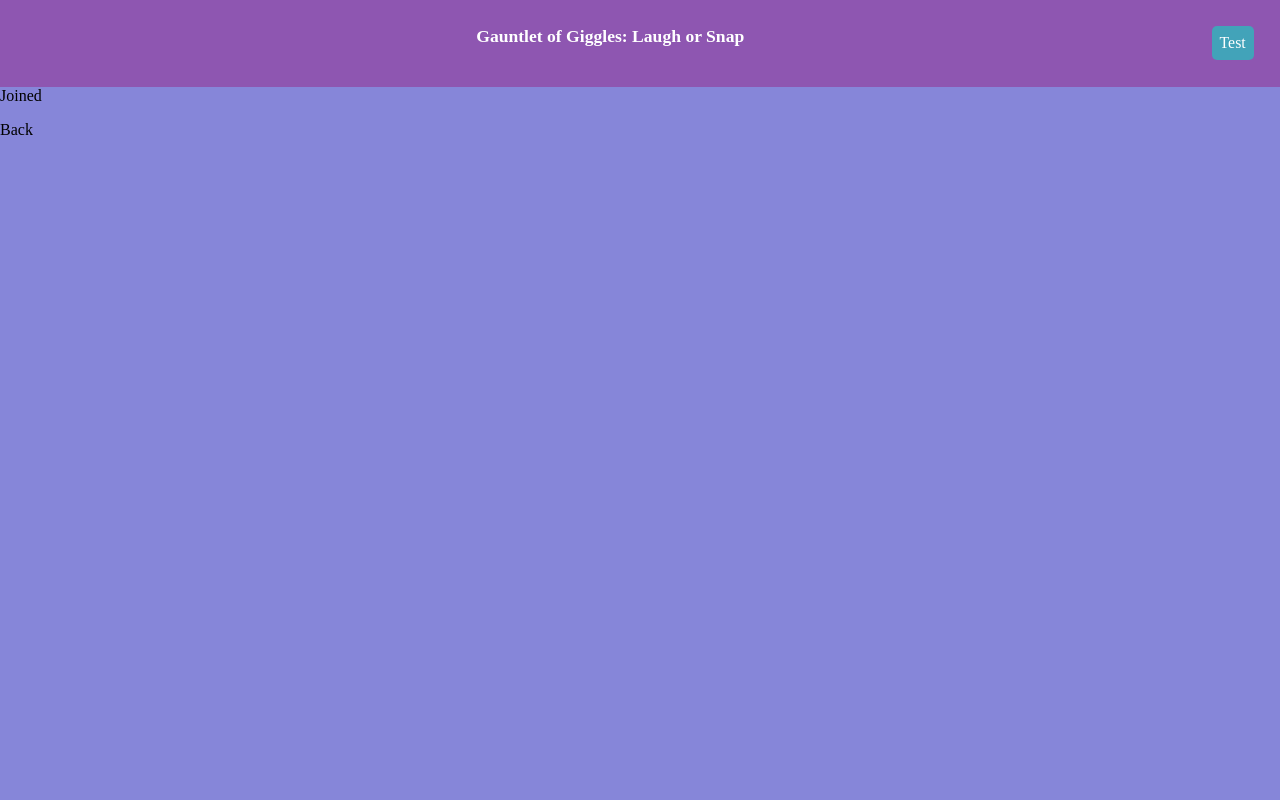
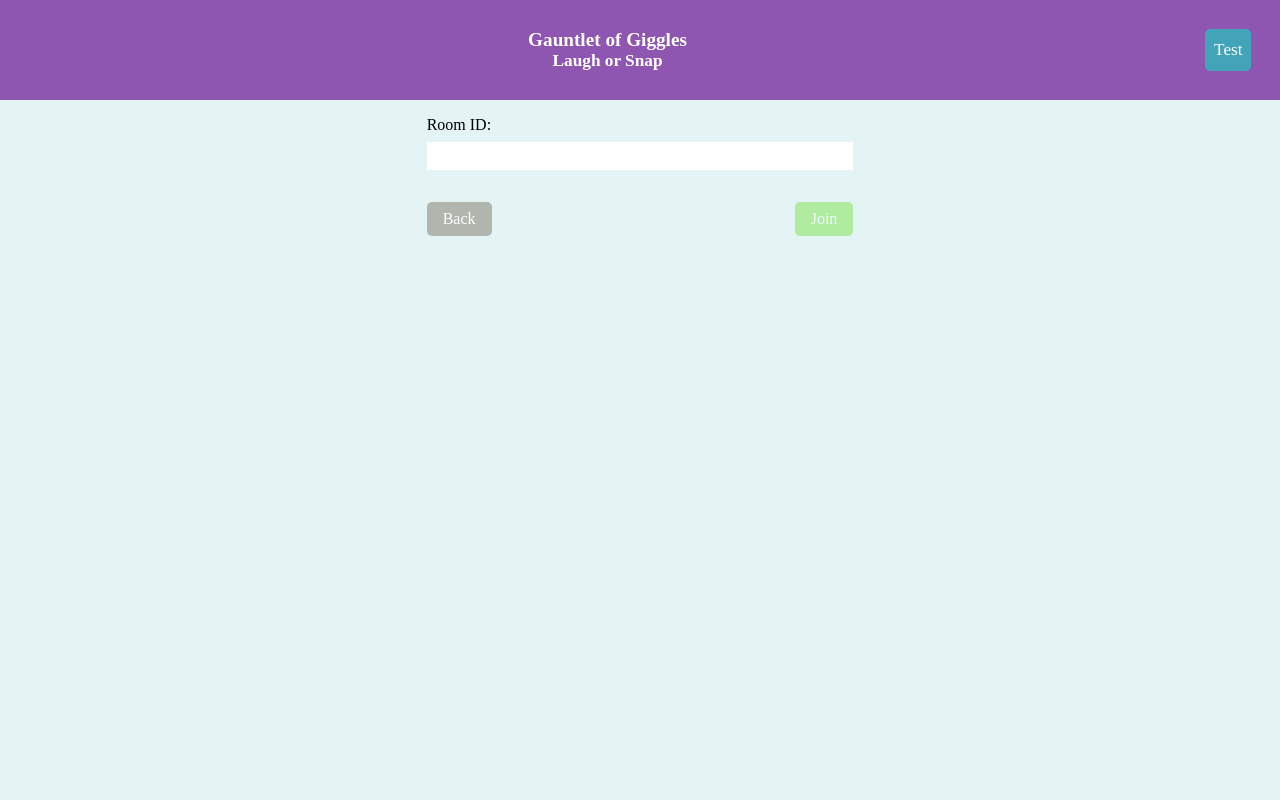
Before and after one commit to subamanis/GauntletOfGiggles, a React (Vite) app: page /join-session in a window 1280 px wide. Shown: the top 800 px of the page. Built offline with nearby package versions, Linux system fonts and the light colour scheme; no server answers; the database is empty.

Commit message:
Session room id route

```diff
--- a/src/App.module.css
+++ b/src/App.module.css
@@ -1,5 +1,17 @@
+/* Chrome, Safari, Edge, Opera */
+input::-webkit-outer-spin-button,
+input::-webkit-inner-spin-button {
+  -webkit-appearance: none;
+  margin: 0;
+}
+
+/* Firefox */
+input[type=number] {
+  -moz-appearance: textfield;
+}
+
 a { all: unset; }
 body { background-color: black; margin: 0; overflow: hidden; }
 input { border: unset; outline: unset; }
 .container { background-color: rgb(228, 244, 244); height: 100vh; overflow: hidden; width: 100%; }
-.outlet { height: 100vh; overflow: hidden; }
+.outlet { height: 100vh; margin: 1em 0em 0em; overflow: hidden; }
--- a/src/App.tsx
+++ b/src/App.tsx
@@ -51,9 +51,6 @@ function App() {
             <div className={classnames(AppStyles.outlet)}>
                 <Outlet />
             </div>
-            <div className={classnames(AppStyles.outlet)}>
-                <Outlet />
-            </div>
         </div>
     )
 }
--- a/src/main.tsx
+++ b/src/main.tsx
@@ -28,6 +28,10 @@ const router = createBrowserRouter([
         element: <JoinSession />,
       },
       {
+        path: "/join-session/:sessionId",
+        element: <div>Joined room</div>
+      },
+      {
         path: "/mouse-event-test",
         element: <Petros />,
       },
--- a/src/pages/joinsession/JoinSession.module.css
+++ b/src/pages/joinsession/JoinSession.module.css
@@ -1 +1,7 @@
-.container { background-color: rgb(134, 134, 217); }
+.input { padding: 0.5em 1em; }
+.button { border-radius: 5px; color: white; padding: 0.5em 1em; }
+.button:hover { cursor: pointer; filter: brightness(110%) }
+.buttonDisabled { opacity: 0.4; }
+.buttonDisabled:hover { cursor: default; filter: none; }
+.joinButton { background-color: rgb(101, 225, 35); }
+.backButton { background-color: rgb(176, 181, 174); }
--- a/src/pages/joinsession/JoinSession.tsx
+++ b/src/pages/joinsession/JoinSession.tsx
@@ -1,18 +1,39 @@
+import { useState } from "react"
 import GlobalStyles from "../../assets/css/GlobalStyles.module.css"
 import JoinSessionStyles from "./JoinSession.module.css"
 import classnames from 'classnames'
 import { Link } from 'react-router-dom'
 
 const JoinSession = () => {
+    const [sessionId, setSessionId] = useState<string>("");
+
+    const handleSessionIdChange = (event: React.ChangeEvent<HTMLInputElement>) => {
+        setSessionId(event.target.value);
+      };
+
     return (
-        <div className={classnames(JoinSessionStyles.container, GlobalStyles.flex, GlobalStyles.flexDirectionColumn, GlobalStyles.gap, GlobalStyles.overflowHiddenFullHeight)}>
-                <div className={classnames()}>
-                    Joined
+        <div className={classnames(JoinSessionStyles.container, GlobalStyles.flex, GlobalStyles.overflowHiddenFullHeight)}>
+            <div className={classnames(GlobalStyles.flex1)}/>
+            <div className={classnames(GlobalStyles.flex, GlobalStyles.flex1, GlobalStyles.flexDirectionColumn, GlobalStyles.gap2)}>
+                <div className={classnames(GlobalStyles.flex, GlobalStyles.flexDirectionColumn, GlobalStyles.gap05)}>
+                    <div>Room ID:</div>
+                    <input className={classnames(JoinSessionStyles.input)} type="number" value={sessionId} onChange={handleSessionIdChange} />
                 </div>
-                <Link to={"/"} className={classnames()}>
-                    Back
-                </Link>
+                <div className={classnames(GlobalStyles.flex, GlobalStyles.gap)}>
+                    <Link to={"/"} className={classnames(JoinSessionStyles.button, JoinSessionStyles.backButton)}>
+                        Back
+                    </Link>
+                    <div className={classnames(GlobalStyles.flex1)}/>
+                    {sessionId !== "" ? <Link to={sessionId} className={classnames(JoinSessionStyles.button, JoinSessionStyles.joinButton)}>
+                        Join
+                    </Link> :
+                    <div className={classnames(JoinSessionStyles.button, JoinSessionStyles.joinButton, JoinSessionStyles.buttonDisabled)}>
+                    Join
+                </div>}
+                </div>
             </div>
+            <div className={classnames(GlobalStyles.flex1)}/>
+        </div>
     )
 }
 
--- a/src/pages/landingpage/LandingPage.module.css
+++ b/src/pages/landingpage/LandingPage.module.css
@@ -1,4 +1,4 @@
-.container { height: 80%; padding: 1em 2em; }
+.container { height: 75%; padding: 0em 2em; }
 .button { border-radius: 8px; color: white; text-align: center; }
 .button:hover { cursor: pointer; filter: brightness(110%); }
 .createButton { background-color: rgb(89, 226, 43); }
--- a/src/shared/appheader/AppHeader.module.css
+++ b/src/shared/appheader/AppHeader.module.css
@@ -1,3 +1,4 @@
-.container { background-color: rgb(142, 86, 177); color: white; font-size: 1.1em; font-weight: bold; padding: 1.5em; }
+.container { background-color: rgb(142, 86, 177); color: white; font-size: 1.2em; font-weight: bold; padding: 1.5em; text-align: center; }
+.headerSecondaryText { font-size: 0.9em; }
 .button { background-color: rgb(66, 163, 185); border-radius: 5px; font-size: 0.9em; font-weight: normal; padding: 0.5em; }
 .button:hover { cursor: pointer; filter: brightness(110%); }
--- a/src/shared/appheader/AppHeader.tsx
+++ b/src/shared/appheader/AppHeader.tsx
@@ -11,7 +11,14 @@ const AppHeader = () => {
                 )}
             >
                 <div className={classnames(GlobalStyles.flex1)}/>
-                <div className={classnames()}>Gauntlet of Giggles: Laugh or Snap</div>
+            <div
+            className={classnames(
+                GlobalStyles.flex, GlobalStyles.flexDirectionColumn
+                )}
+            >
+                <div className={classnames()}>Gauntlet of Giggles</div>
+                <div className={classnames(AppHeaderStyles.headerSecondaryText)}>Laugh or Snap</div>
+                </div>
                 <div className={classnames(GlobalStyles.flex1)}/>
                 <Link
                     to="/mouse-event-test"
```
